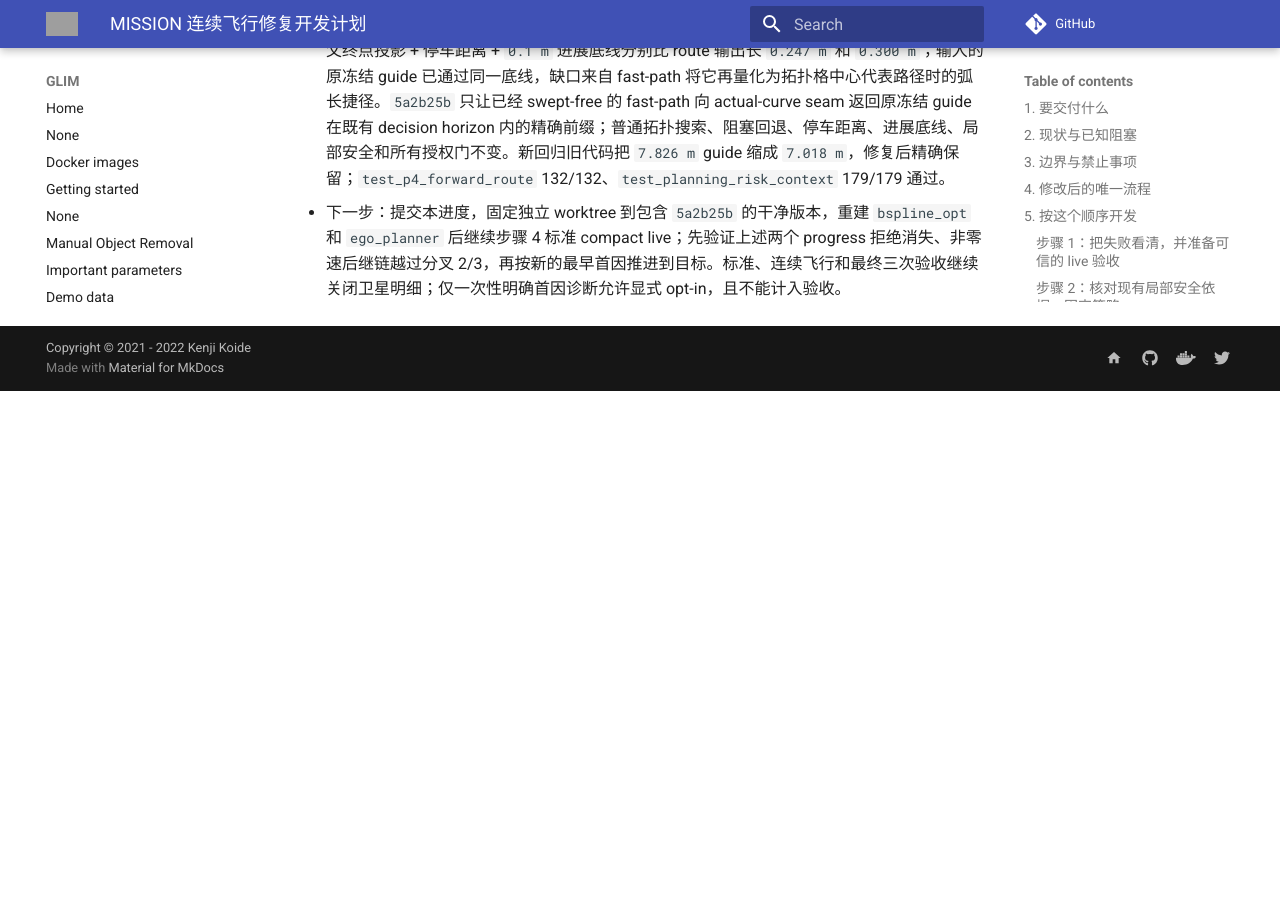
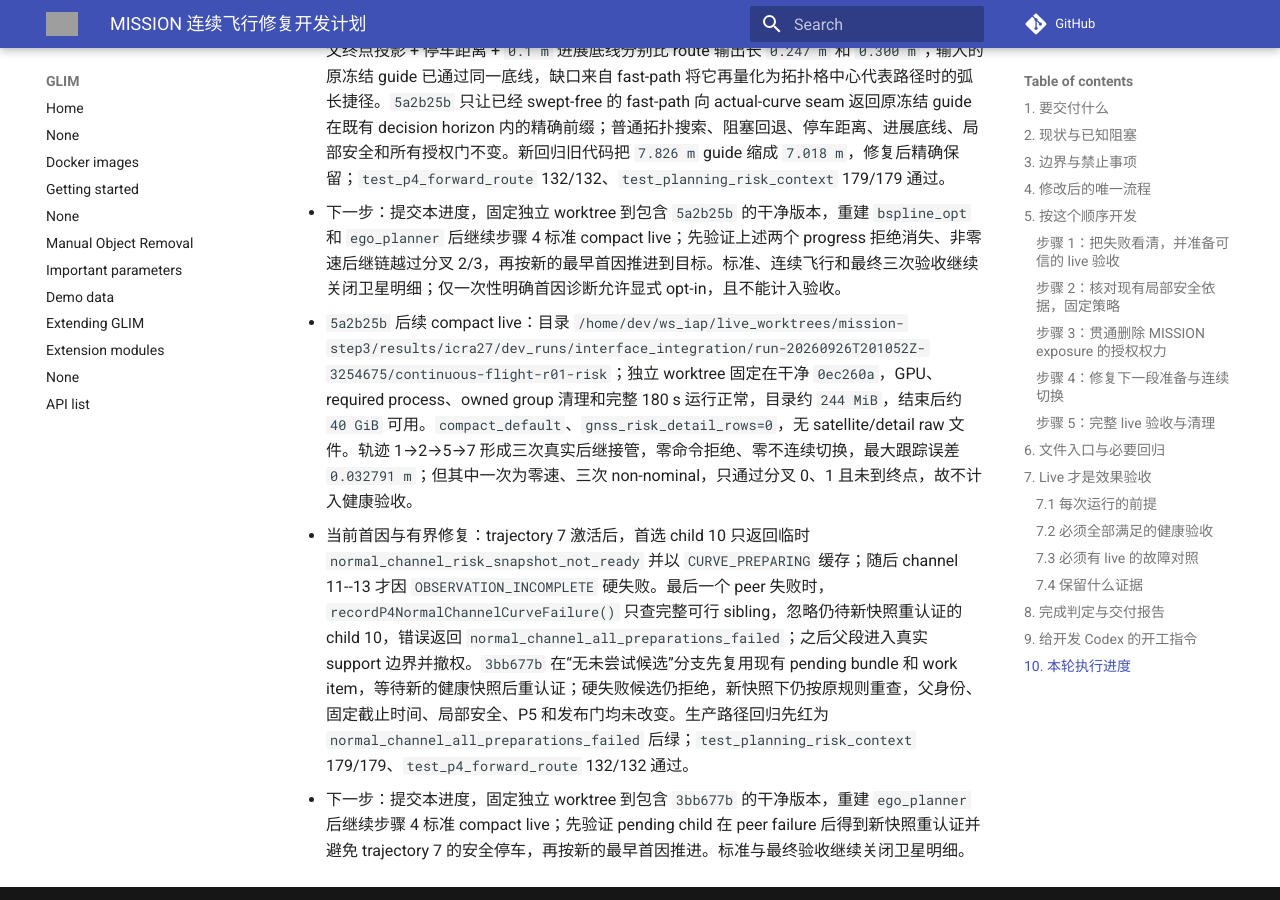
Before and after one commit to Printeger/iap, an MkDocs documentation site: the page built from docs/icra27/MISSION_CONTINUOUS_FLIGHT_IMPLEMENTATION_PLAN.md, in a window 1280 px wide and 900 px high, scrolled down 31164 px. Built offline with MkDocs 1.6.1 and Material for MkDocs 9.7.7, drawn with Linux system fonts in a browser that asks for light colours; nearby versions of some CDN libraries; comment, search, counter and statistics services are not loaded; before the commit the page ends 31555 px from its top, so only the background shows below that; grey boxes are pictures that could not be loaded.

Commit message:
docs(icra27): record pending channel recovery

```diff
--- a/docs/icra27/MISSION_CONTINUOUS_FLIGHT_IMPLEMENTATION_PLAN.md
+++ b/docs/icra27/MISSION_CONTINUOUS_FLIGHT_IMPLEMENTATION_PLAN.md
@@ -347,3 +347,6 @@ symlink、非 tracked 且无进程占用后才能按精确路径删除。遵守
 - `68ea520` 后续 compact live：目录 `/home/dev/ws_iap/live_worktrees/mission-step3/results/icra27/dev_runs/interface_integration/run-20260926T195659Z-3194308/continuous-flight-r01-risk`；独立 worktree 固定在干净 `0514873`，GPU、required process、owned group 清理和完整 180 s 运行正常，目录约 `329 MiB`，结束后约 `40 GiB` 可用。`compact_default`、`gnss_risk_detail_rows=0`，且无 satellite/detail raw 文件。三次真实 successor switch 全部为非零速，其中 trajectory 14→16→18 完成两次连续父子接管，零命令拒绝、零不连续切换，最大跟踪误差 `0.025766 m`，证明 `68ea520` 的 certified 4.0 s 窗口解除了零速接管。但只通过分叉 0、1，有 1 次 guard 激活和 1 次与 guard 相关的 parent mismatch，未到目标，故不计入健康验收。
 - 当前首因与有界修复：trajectory 9 和 18 的 successor fast-path 分别以 `frozen_guide_has_insufficient_successor_progress` 被硬门拒绝。紧凑证据重算表明，父终点投影 + 停车距离 + `0.1 m` 进展底线分别比 route 输出长 `0.247 m` 和 `0.300 m`；输入的原冻结 guide 已通过同一底线，缺口来自 fast-path 将它再量化为拓扑格中心代表路径时的弧长捷径。`5a2b25b` 只让已经 swept-free 的 fast-path 向 actual-curve seam 返回原冻结 guide 在既有 decision horizon 内的精确前缀；普通拓扑搜索、阻塞回退、停车距离、进展底线、局部安全和所有授权门不变。新回归旧代码把 `7.826 m` guide 缩成 `7.018 m`，修复后精确保留；`test_p4_forward_route` 132/132、`test_planning_risk_context` 179/179 通过。
 - 下一步：提交本进度，固定独立 worktree 到包含 `5a2b25b` 的干净版本，重建 `bspline_opt` 和 `ego_planner` 后继续步骤 4 标准 compact live；先验证上述两个 progress 拒绝消失、非零速后继链越过分叉 2/3，再按新的最早首因推进到目标。标准、连续飞行和最终三次验收继续关闭卫星明细；仅一次性明确首因诊断允许显式 opt-in，且不能计入验收。
+- `5a2b25b` 后续 compact live：目录 `/home/dev/ws_iap/live_worktrees/mission-step3/results/icra27/dev_runs/interface_integration/run-20260926T201052Z-3254675/continuous-flight-r01-risk`；独立 worktree 固定在干净 `0ec260a`，GPU、required process、owned group 清理和完整 180 s 运行正常，目录约 `244 MiB`，结束后约 `40 GiB` 可用。`compact_default`、`gnss_risk_detail_rows=0`，无 satellite/detail raw 文件。轨迹 1→2→5→7 形成三次真实后继接管，零命令拒绝、零不连续切换，最大跟踪误差 `0.032791 m`；但其中一次为零速、三次 non-nominal，只通过分叉 0、1 且未到终点，故不计入健康验收。
+- 当前首因与有界修复：trajectory 7 激活后，首选 child 10 只返回临时 `normal_channel_risk_snapshot_not_ready` 并以 `CURVE_PREPARING` 缓存；随后 channel 11--13 才因 `OBSERVATION_INCOMPLETE` 硬失败。最后一个 peer 失败时，`recordP4NormalChannelCurveFailure()` 只查完整可行 sibling，忽略仍待新快照重认证的 child 10，错误返回 `normal_channel_all_preparations_failed`；之后父段进入真实 support 边界并撤权。`3bb677b` 在“无未尝试候选”分支先复用现有 pending bundle 和 work item，等待新的健康快照后重认证；硬失败候选仍拒绝，新快照下仍按原规则重查，父身份、固定截止时间、局部安全、P5 和发布门均未改变。生产路径回归先红为 `normal_channel_all_preparations_failed` 后绿；`test_planning_risk_context` 179/179、`test_p4_forward_route` 132/132 通过。
+- 下一步：提交本进度，固定独立 worktree 到包含 `3bb677b` 的干净版本，重建 `ego_planner` 后继续步骤 4 标准 compact live；先验证 pending child 在 peer failure 后得到新快照重认证并避免 trajectory 7 的安全停车，再按新的最早首因推进。标准与最终验收继续关闭卫星明细。
```
